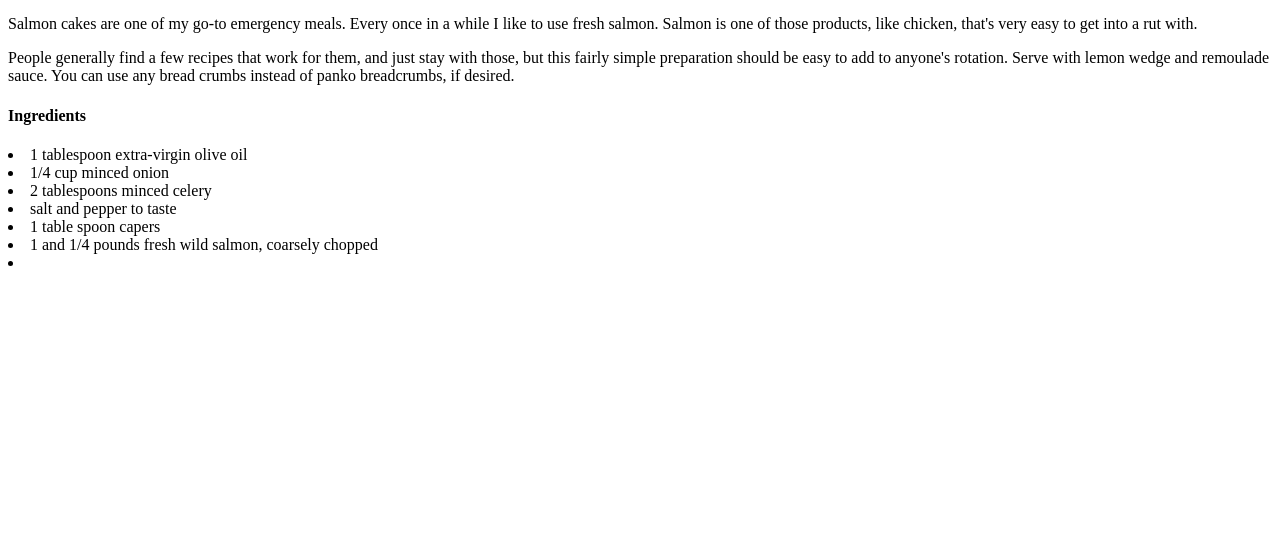
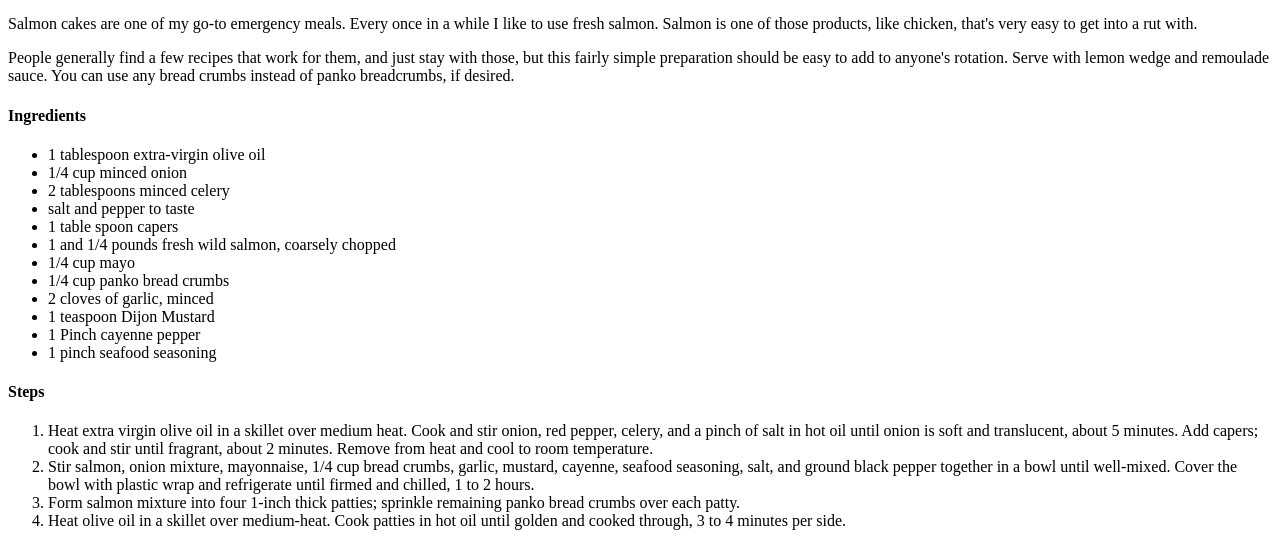
Before and after one commit to adds141/odin-recipes, a plain HTML site: page recipes/salmon-cakes.html in a window 1280 px wide. Shown: the part 428-974 px from the top of the page. Before the commit the page ends 800 px from the top, so only its background shows below. Drawn offline with Linux system fonts and the light colour scheme.

Commit message:
Still don't understand git

```diff
--- a/recipes/salmon-cakes.html
+++ b/recipes/salmon-cakes.html
@@ -10,7 +10,7 @@
      <h1>Salmon Cakes</h1>
 
 
-     <img alt="Salmon cakes" src="https://food.fnr.sndimg.com/content/dam/images/food/fullset/2008/12/1/1/BX0106_Salmon-Cakes.jpg.rend.hgtvcom.616.462.suffix/1620691182999.jpeg">
+     <img alt="Salmon cakes on a plate with a fork" src="https://food.fnr.sndimg.com/content/dam/images/food/fullset/2008/12/1/1/BX0106_Salmon-Cakes.jpg.rend.hgtvcom.616.462.suffix/1620691182999.jpeg">
 
 
      <h3>Easy Date Night Dinner Idea</h3>
@@ -18,16 +18,29 @@
      <p>People generally find a few recipes that work for them, and just stay with those, but this fairly simple preparation should be easy to add to anyone's rotation. Serve with lemon wedge and remoulade sauce. You can use any bread crumbs instead of panko breadcrumbs, if desired.</p>
 
      <h4>Ingredients</h4>
-
+    <ul>
         <li>1 tablespoon extra-virgin olive oil</li>
         <li>1/4 cup minced onion</li>
         <li>2 tablespoons minced celery</li>
         <li>salt and pepper to taste</li>
         <li>1 table spoon capers</li>
         <li>1 and 1/4 pounds fresh wild salmon, coarsely chopped</li>
-        <li></li>
+        <li>1/4 cup mayo</li>
+        <li>1/4 cup panko bread crumbs</li>
+        <li>2 cloves of garlic, minced</li>
+        <li>1 teaspoon Dijon Mustard</li>
+        <li>1 Pinch cayenne pepper</li>
+        <li>1 pinch seafood seasoning</li>
+    </ul>
 
+     <h4>Steps</h4>
+        <ol>
 
+            <li>Heat extra virgin olive oil in a skillet over medium heat. Cook and stir onion, red pepper, celery, and a pinch of salt in hot oil until onion is soft and translucent, about 5 minutes. Add capers; cook and stir until fragrant, about 2 minutes. Remove from heat and cool to room temperature.</li>
+            <li>Stir salmon, onion mixture, mayonnaise, 1/4 cup bread crumbs, garlic, mustard, cayenne, seafood seasoning, salt, and ground black pepper together in a bowl until well-mixed. Cover the bowl with plastic wrap and refrigerate until firmed and chilled, 1 to 2 hours.</li>
+            <li>Form salmon mixture into four 1-inch thick patties; sprinkle remaining panko bread crumbs over each patty.</li>
+            <li>Heat olive oil in a skillet over medium-heat. Cook patties in hot oil until golden and cooked through, 3 to 4 minutes per side.</li>
 
+        </ol>
     </body>
  </html>
```
